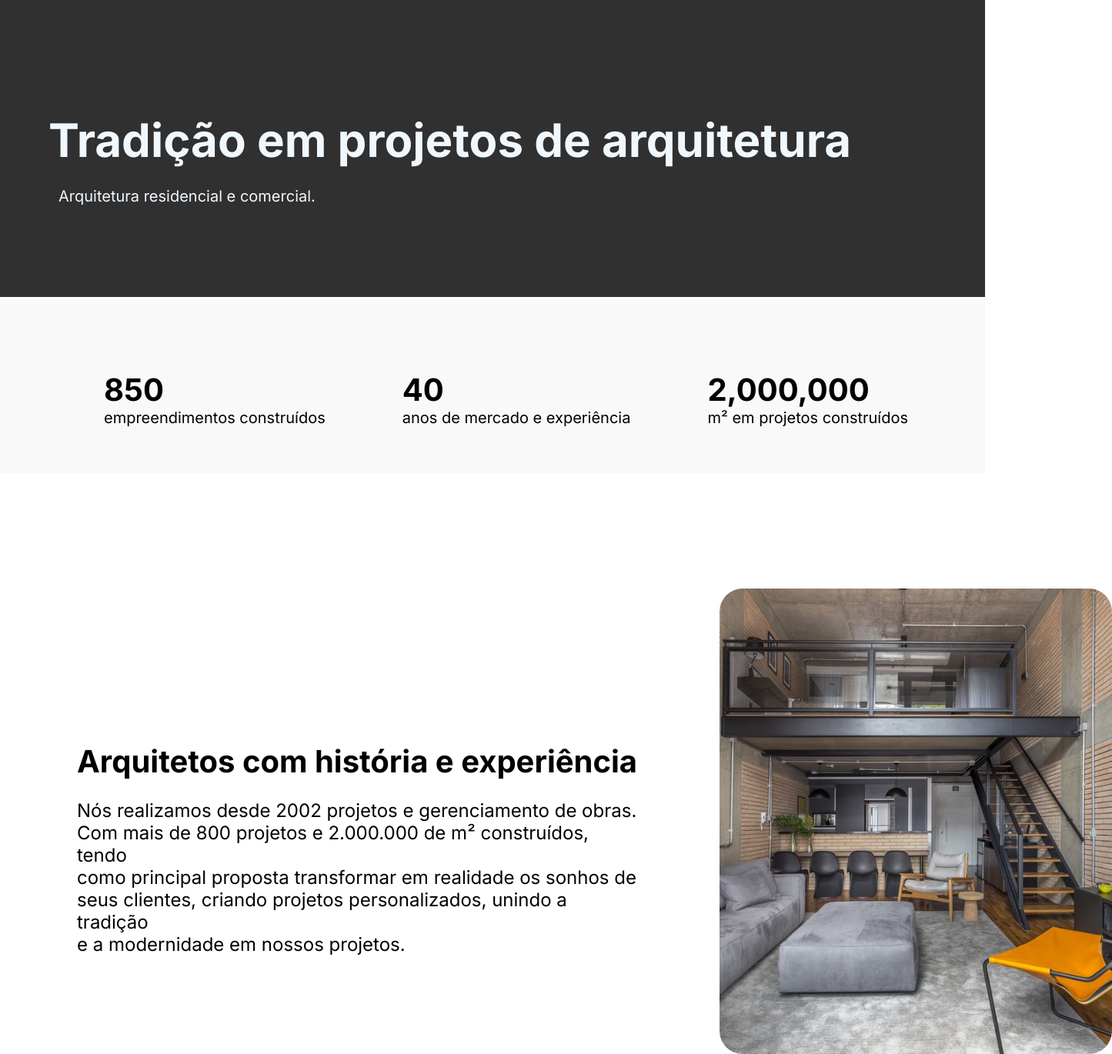
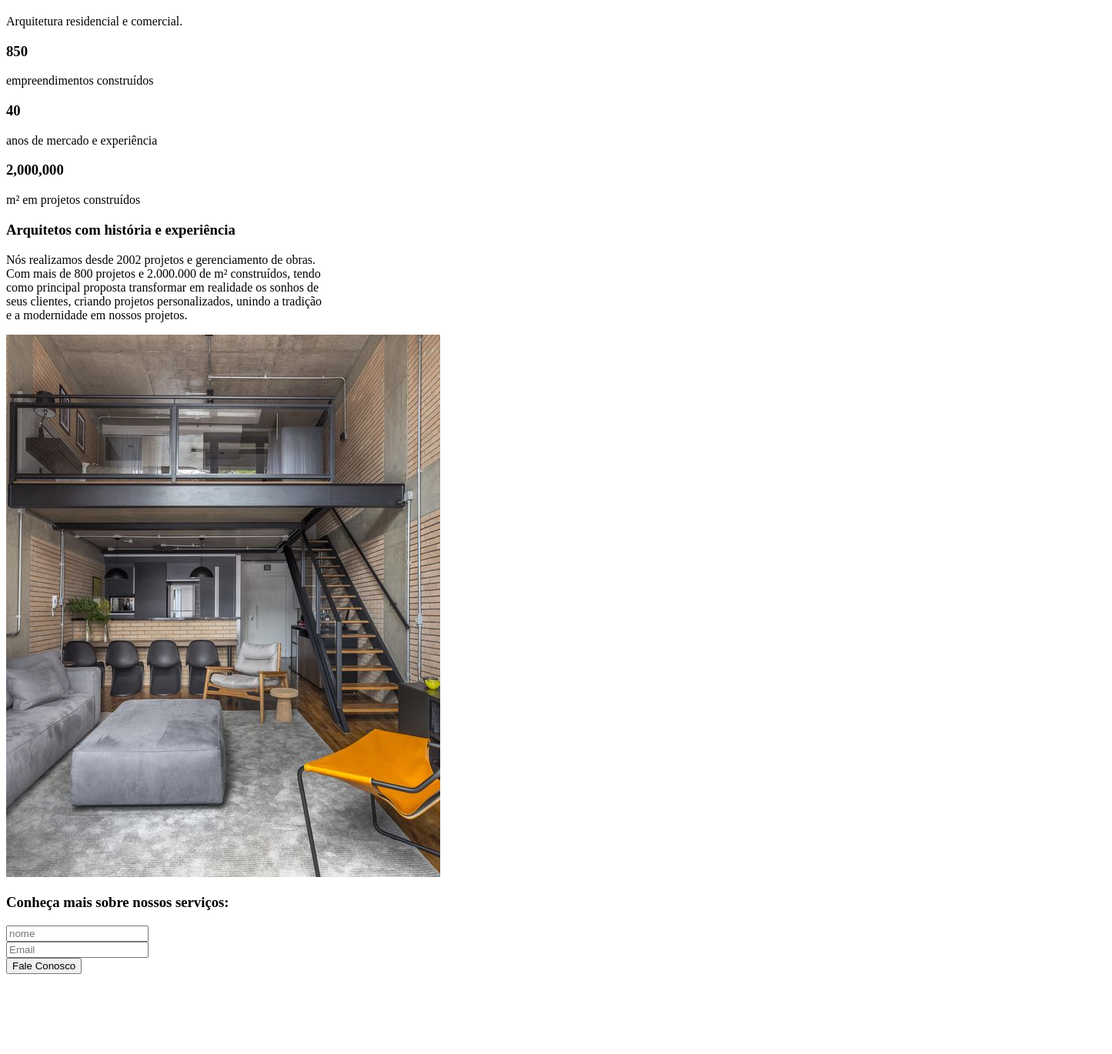
Before and after one commit to guilhermeDias13/desafio-1-teste2, a website: page index.html in a window 1280 px wide. Shown: the part 61-1431 px from the top of the page at 77% size, 1445 px wide, since content can reach past the window. After the commit the page ends 1335 px from the top, so only its background shows below. Drawn offline with Linux system fonts and the light colour scheme.

Commit message:
tirando o css

```diff
--- a/index.html
+++ b/index.html
@@ -9,9 +9,6 @@
     <link rel="preconnect" href="https://fonts.googleapis.com">
     <link rel="preconnect" href="https://fonts.gstatic.com" crossorigin>
     <link href="https://fonts.googleapis.com/css2?family=Inter:wght@100..900&display=swap"rel="stylesheet">
-
-    <!--css-->
-    <link rel="stylesheet" href="style.css">
 
     <title>landing-page</title>
 </head>
--- a/style.css
+++ /dev/null
@@ -1,136 +0,0 @@
-*{
-    margin: 0px;
-    font-family: 'inter';
-
-}
-
-
-.menusuperior{
-
-    display: grid;
-    height: 445px;
-    background: #303030;
-    border: 1px solid#303030;
-}
-
-
-.titulo-menusuperior{
-  font-size: 60px;
-  color: aliceblue;
-  margin-left: 62px;
-  margin-top: 206px;
-
-}
-
-#texto-menu-superior{
-  padding: 25px;
-  margin-left: 50px;
-  font-size: 20px;
-  color: aliceblue;
-  padding-bottom: 160px;
-
-}
-
-
-.graphy{
-    background-color: #f9f9f9;
-    Height:229px;
-   display: grid;
-   grid-auto-flow: column;
-   columns: auto;
-}
-
-.service{
-    margin-left: 135px;
-}
-
-.texto-graphy{
-    color: black;
-    font-size: 20px;
-    font-family: 'inter';
-
-}
- .graphy-numero{
-    margin-top: 96px;
-    font-size: 40px;
- }
-
- #information{
-    display: grid;
-    display: flex;
-    margin-top: 150px;
- }
-
- #info{
-    font-size: 40px;
-  margin-top: 200px;
-  margin-left: 100px;
-}
-
-#textgraphy{
-    width: 735px;
-    height: 161px;
-    top: 1003px;
-    left: 77px;
-    font-size: 24px;
-   margin-top: 25px;
-   margin-left: 100px;
-}
-
-#img-1{
-    width: 510px;
-  height: 605px;
-  border-radius: 30px;
-  margin-left: 100px;
-  margin-bottom: 100px;
-}
-
-
-#formulario{
-    text-align: center;
-    display: grid;
-    height: 445px;
-    background: #303030;
-    border: 1px solid #303030;
-
-}
-
-#tituloformulario{
-    color: aliceblue;
-    font-size: 32px;
-    text-align: center;
-    margin-top: 50px;
-}
-
-input{
-    width: 300px;
-    height: 40px;
-    background-color: aliceblue;
-    margin: 15px;
-    border: 0px;
-    border-radius: 5px;
-    padding-left: 10px;
-}
-
-button{
-    margin: 15px;
-    background-color: #C07212;
-    height: 40px;
-    width: 250px;
-    color: aliceblue;
-    border: 0px;
-    border-radius: 5px;
-    margin-bottom: 50px;
-    font-weight: bold;
-    cursor: pointer;
-
-}
-
-
-button:hover{
-    background-color: #C07212;
-    color:white;
-    transform: translateY(-7px);
-    box-shadow: 0px 15px 20px rgba(166, 167, 170, 0.849);
-    transition-duration: 0.5s;
- }
```
